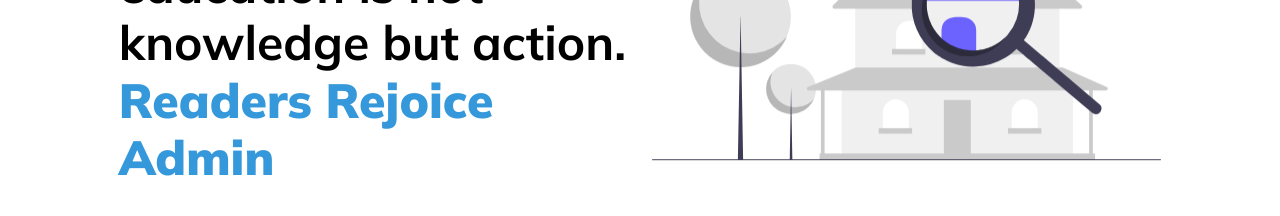
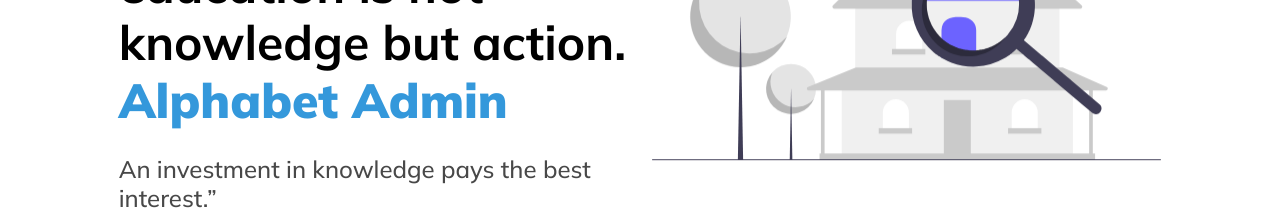
Before and after one commit to Ashish-gce/reactSimpleWebSite, a React (Create React App) app: page / in a window 1280 px wide. Shown: the part 507-723 px from the top of the page. Built offline with nearby package versions, Linux system fonts and the light colour scheme.

Commit message:
3rd commit

```diff
--- a/src/Common.jsx
+++ b/src/Common.jsx
@@ -12,7 +12,7 @@
                                 <div className="col-md-6 pt-5 pt-lg-0 order-2 order-lg-1 d-flex justify-content-center flex-column">
                                     <h1>
                                         {props.name}
-                                        <strong className="brand-name ml-2"> Readers Rejoice Admin </strong>
+                                        <strong className="brand-name ml-2"> Alphabet Admin </strong>
                                     </h1>
                                     <h2 className="my-3">
                                         An investment in knowledge pays the best interest.”
```
